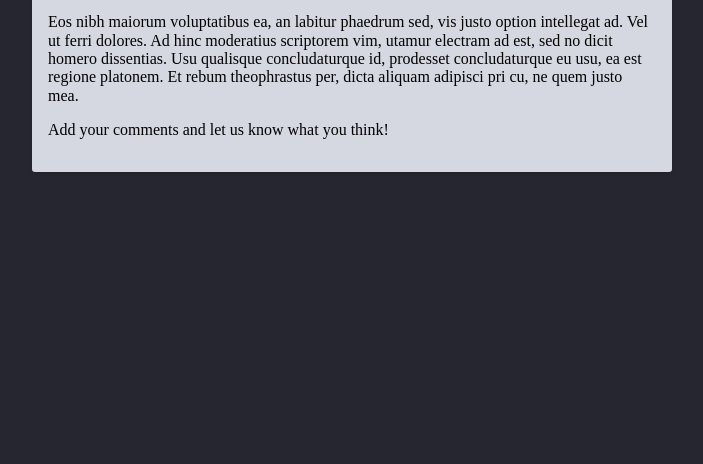
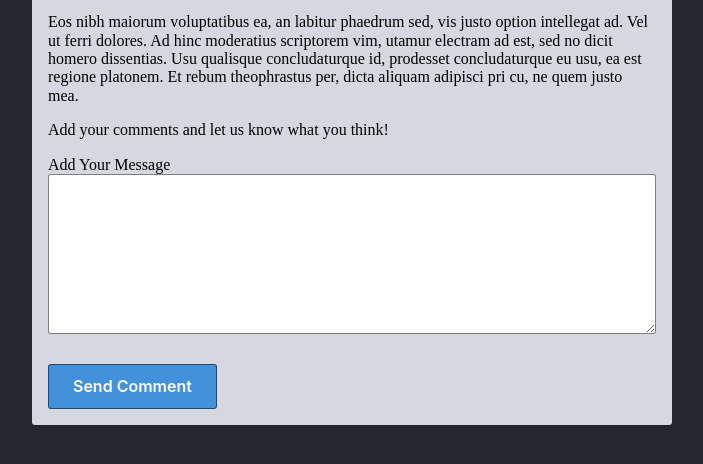
Before and after one commit to Ibrahim-Merhi/HTML-CSS-Git-Exercise-Tripoli, a website: page week-3/23-comments/index.html in a window 1280 px wide. Shown: the part 252-716 px from the top of the page, without its empty margins (288-991 px from the left). Drawn offline with Linux system fonts and the light colour scheme.

Commit message:
completed 23-html-attributes exercise

```diff
--- a/week-3/23-comments/index.html
+++ b/week-3/23-comments/index.html
@@ -32,6 +32,10 @@
           <p>Add your comments and let us know what you think!</p>
 
           <!-- Your comment form goes here -->
+          <form method="GET"></form>
+          <label>Add Your Message</label><br>
+          <textarea name="comment"></textarea><br>
+          <button type="submit">Send Comment</button>
         </div>
       </main>
     </div>
```
